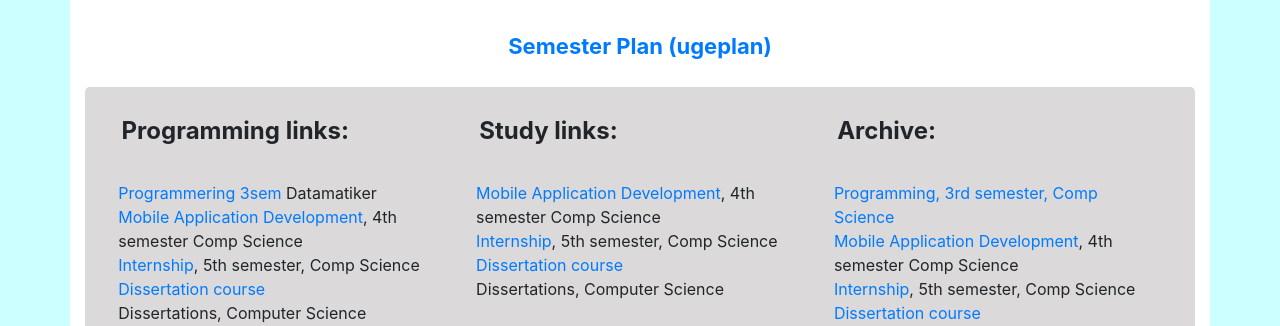
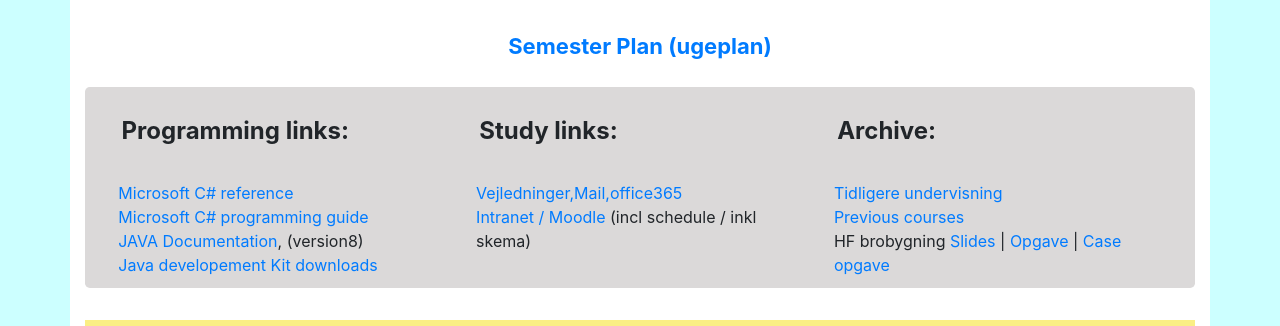
Before and after one commit to Glindorf/OblOpg2, a plain HTML site: page index.html in a window 1280 px wide. Shown: the part 626-952 px from the top of the page. Drawn offline with nearby package versions, Linux system fonts and the light colour scheme.

Commit message:
Tilrette links

```diff
--- a/index.html
+++ b/index.html
@@ -42,33 +42,24 @@
         <div class="row" style="padding: 0%;">
             <div class="col-lg-4">
                 <p><h4>Programming links:</h4><br>
-                <a href="https://docs.google.com/document/d/e/2PACX-1vQnP5GDXd2YmuUapbnNgaUAK-4gsDtZGDl-qZT-g3xsUCSvPhfr1OTdo7esf_b3qm3ypfQSwMuz5Mab/pub">Programmering 3sem</a> Datamatiker <br />
-                <a href="https://docs.google.com/document/d/e/2PACX-1vQSdR7ZSr7DfFCc8SC0tSqz8VaLKHN8LCGRmfxTFVnl1GgkHnk_Wr_-7r_Lr5EX-qpOt7sBzo6SmHH0/pub">Mobile Application Development</a>, 4th semester Comp Science<br>
-                <!--a href="election2018spring/index.html">Valgfags-valg</a><br-->
-                <a href="internship/index.html">Internship</a>, 5th semester, Comp Science<br>
-                <a href="dissertation2020spring/">Dissertation course</a> <br />
-                Dissertations, Computer Science<br>
+                    <a href="http://msdn.microsoft.com/en-us/library/618ayhy6.aspx">Microsoft C# reference</a><br>
+                    <a href="http://msdn.microsoft.com/en-us/library/67ef8sbd.aspx">Microsoft C# programming guide</a><br>
+                    <a href="https://docs.oracle.com/javase/8/docs/api/"> JAVA Documentation</a>, (version8)<br>
+                    <a href="http://www.oracle.com/technetwork/java/javase/downloads/index.html"> Java
+                        developement Kit downloads </a> <br />
             </div>
             <div class="col-lg-4">
                 <p><h4>Study links:</h4><br>
-                    <a href="mobile2019spring/index.html"> Mobile Application Development</a>, 4th semester Comp Science<br>
-                    <!--a href="election2018autumn/index.html">Valgfags-valg</a><br /-->
-                    <a href="internship/index.html">Internship</a>, 5th semester, Comp Science<br>
-                    <a href="dissertation2019spring/">Dissertation course</a>
+                    <a href="https://helpdesk.easj.dk">Vejledninger,Mail,office365</a><br>
+                    <a href="https://moodle.zealand.dk">Intranet / Moodle</a> (incl schedule / inkl skema)
                     <br />
-                  Dissertations, Computer Science
             </div>
             <div class="col-lg-4">
                 <p><h4>Archive:</h4><br />
-                    <a href="prog3_2018autumn/index.html">Programming, 3rd semester, Comp Science</a><br />
-                    <a href="mobile2018autumn/index.html">
-                    Mobile Application Development</a>, 4th semester Comp Science<br>
-                    <!--a href="election2018autumn/index.html">Valgfags-valg</a><br /-->
-                    <a href="internship/index.html">Internship</a>, 5th semester, Comp Science<br>
-                    <a href="dissertation2018autumn/">Dissertation course</a>
+                    <a href="http://pele-easj.dk/archive.htm">Tidligere undervisning</a><br />
+                    <a href="http://pele-easj.dk/archive.htm">Previous courses</a>
                     <br />
-                Dissertations, Computer Science<br />
-                <a href="undervisning/">Previous semesters</a>
+                    HF brobygning <a href="http://pele-easj.dk/downs/BigDataHFBro.pdf">Slides</a> | <a href="http://pele-easj.dk/downs/Opgaver-BigData.pdf">Opgave</a> | <a href="http://pele-easj.dk/downs/HF-Case-Opgave.pdf">Case opgave</a>
             </div>
         </div>
         </div>
```
